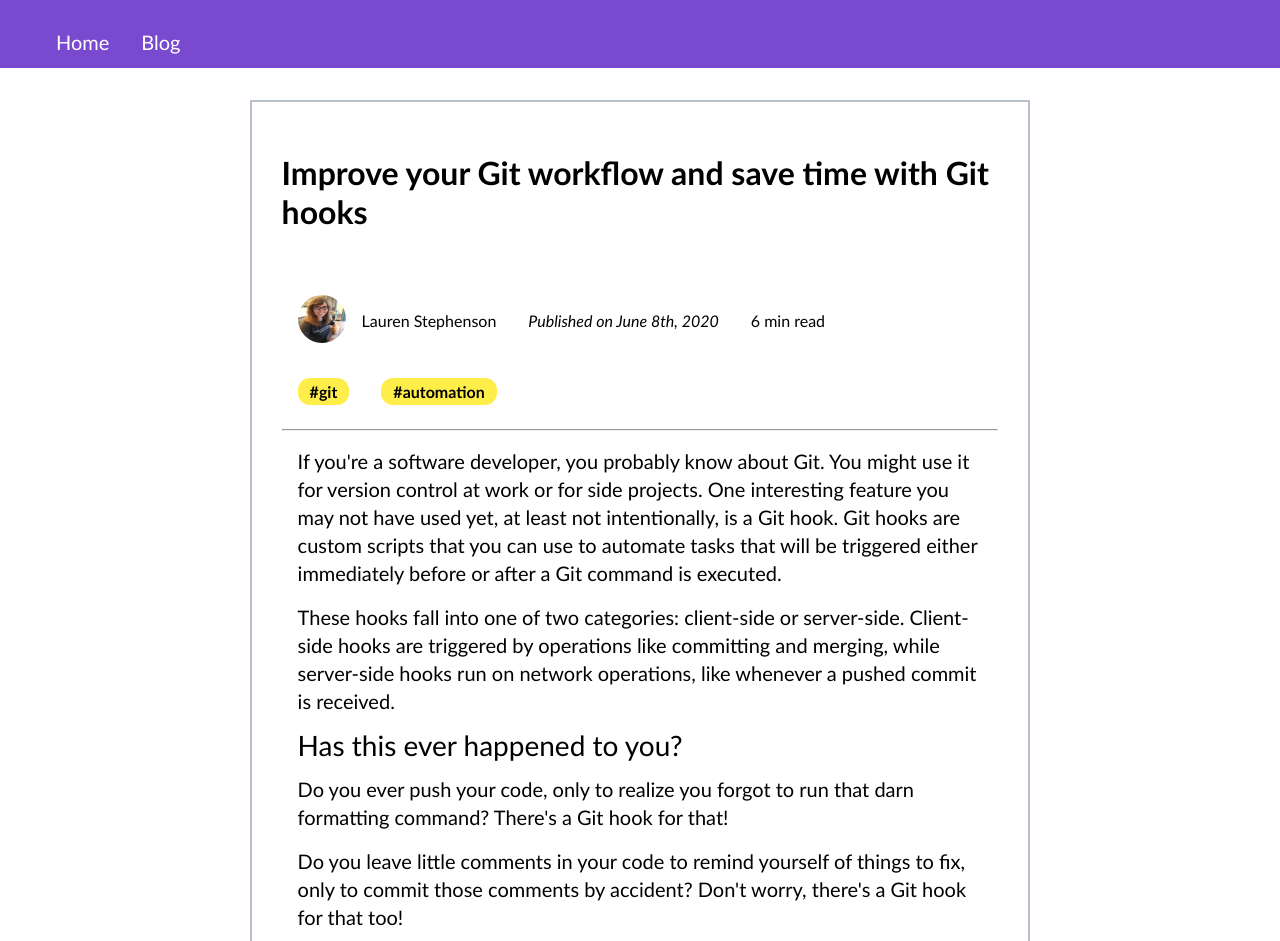
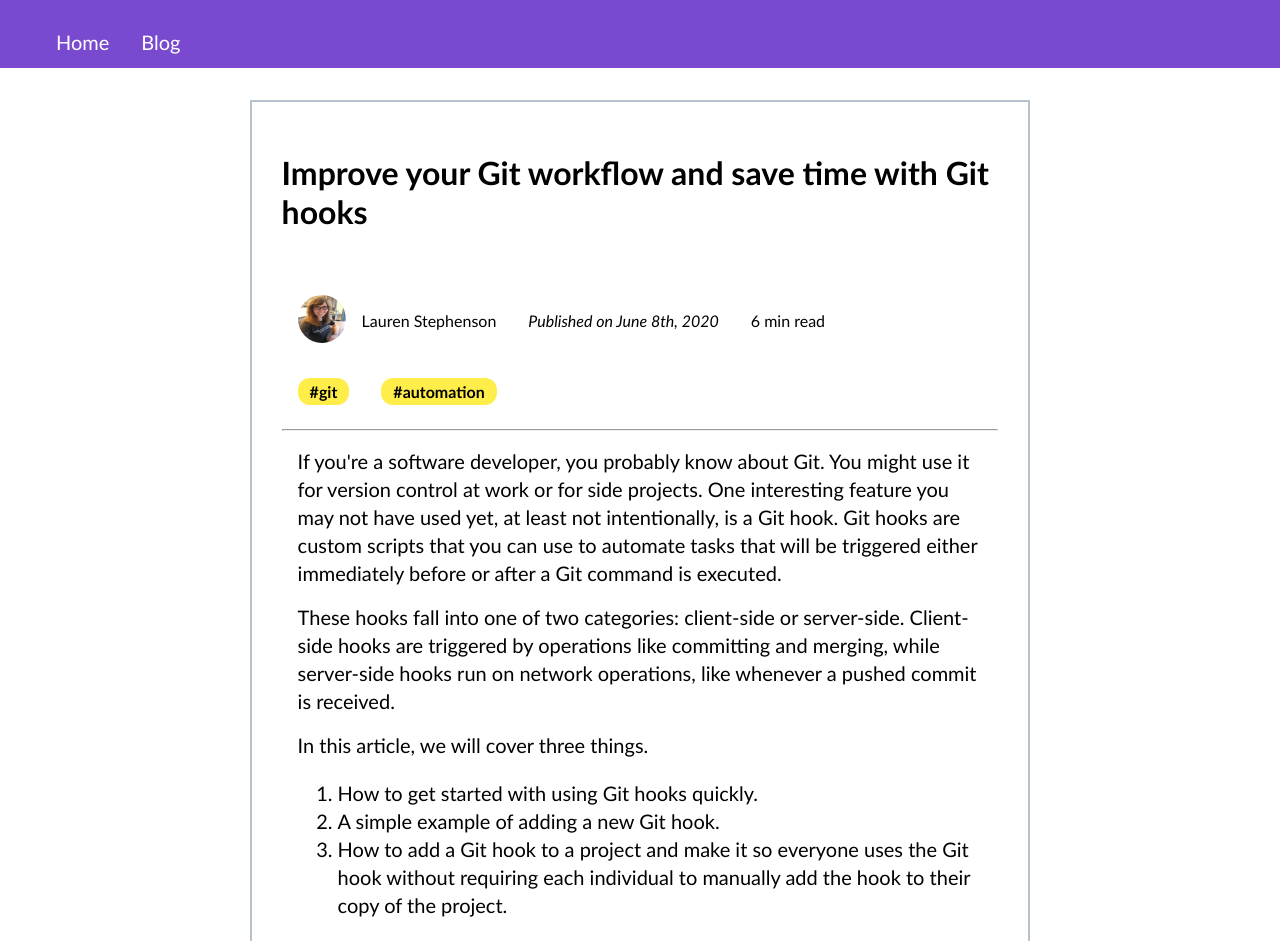
Before and after one commit to CompSciLauren/compscilauren.github.io, a React (Create React App) app: page /blog/improve-your-git-workflow-and-save-time-with-git-hooks in a window 1280 px wide. Shown: the top 941 px of the page. Built offline with nearby package versions, Linux system fonts and the light colour scheme.

Commit message:
Add a new section to article

```diff
--- a/src/blog/articles/2020-june/Article0608.jsx
+++ b/src/blog/articles/2020-june/Article0608.jsx
@@ -34,6 +34,18 @@ function Article0608() {
               server-side. Client-side hooks are triggered by operations like
               committing and merging, while server-side hooks run on network
               operations, like whenever a pushed commit is received.
+            </p>
+            <p>
+              In this article, we will cover three things.
+              <ol>
+                <li>How to get started with using Git hooks quickly.</li>
+                <li>A simple example of adding a new Git hook.</li>
+                <li>
+                  How to add a Git hook to a project and make it so everyone
+                  uses the Git hook without requiring each individual to
+                  manually add the hook to their copy of the project.
+                </li>
+              </ol>
             </p>
             <p style={{ fontSize: "28px" }}>Has this ever happened to you?</p>
             <p>
@@ -182,6 +194,10 @@ function Article0608() {
               hooks to automate trickier Git workflows too. You can find a
               variety of Git hook examples on that repo I linked above.
             </p>
+            <p style={{ fontSize: "28px" }}>
+              Adding Git hooks to a team project
+            </p>
+            <p>To do</p>
             <p style={{ fontSize: "28px" }}>Conclusion</p>
             <p>
               If you don't already use Git hooks in your day to day coding, I
```
